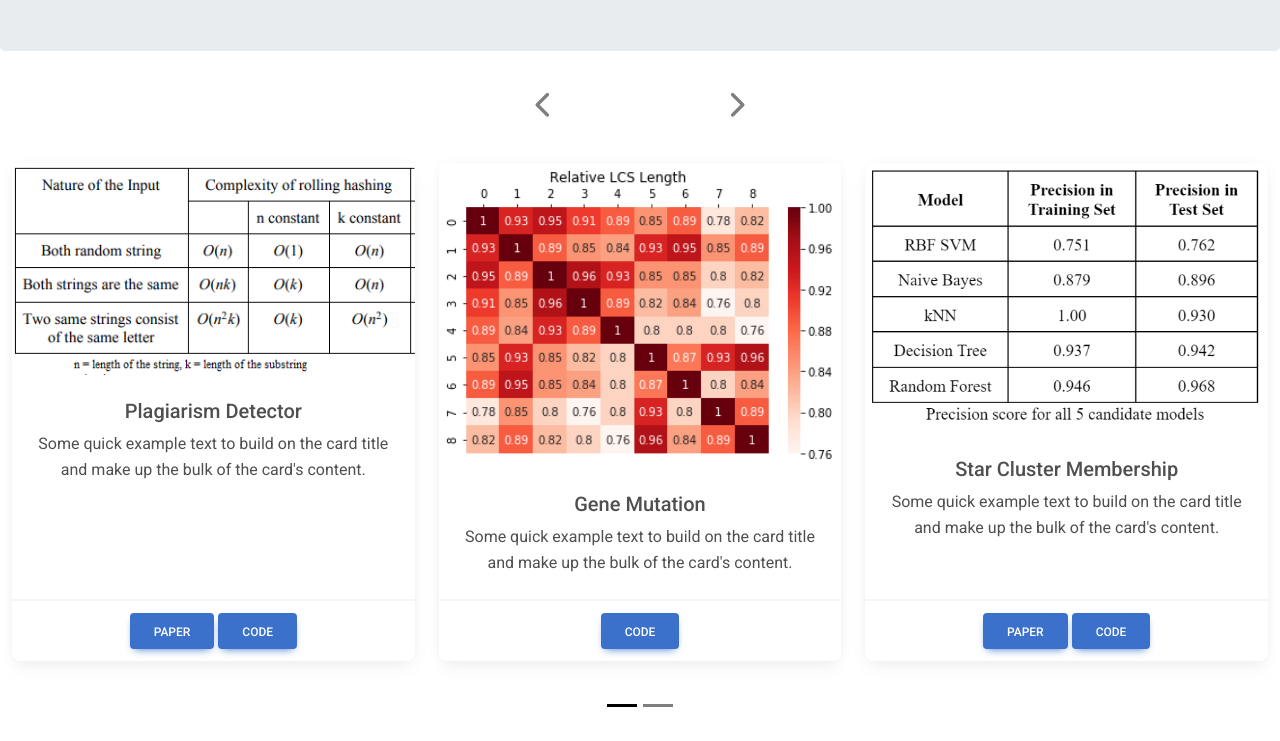
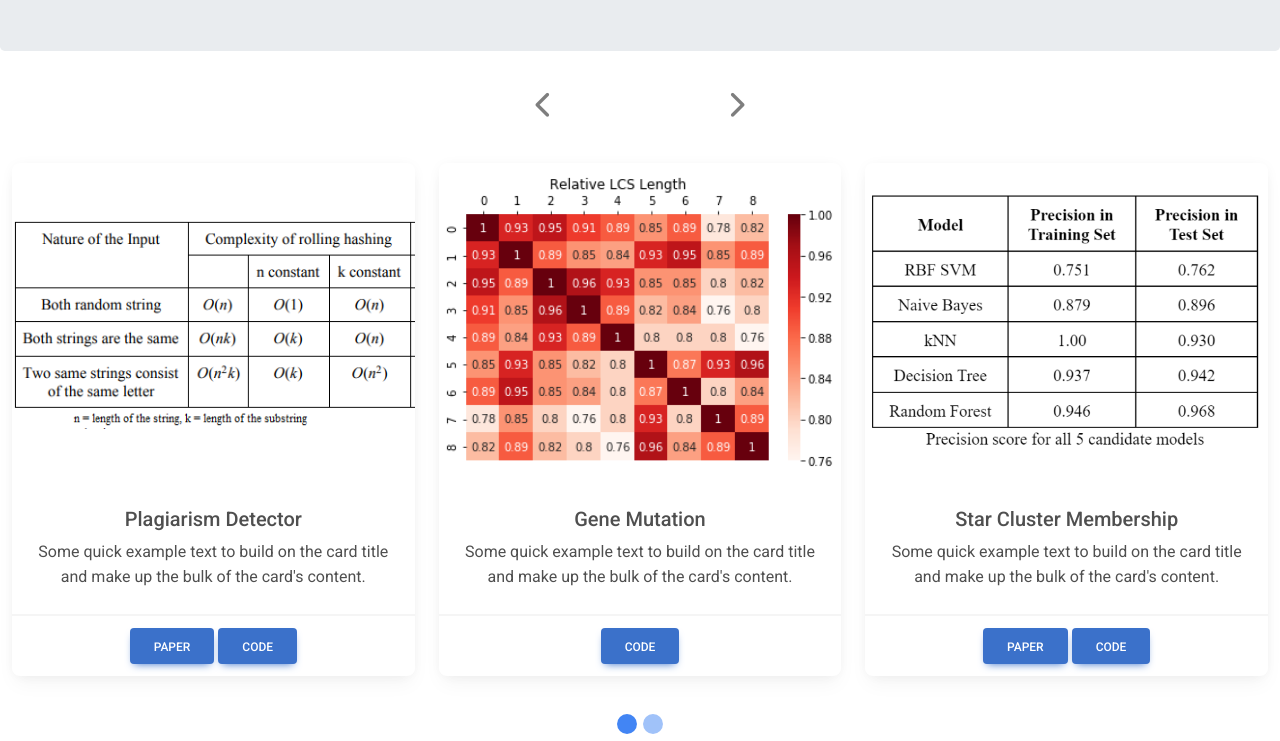
Before and after one commit to mahmud-nobe/Projects, a plain HTML site: page index.html in a window 1280 px wide. Shown: the part 211-952 px from the top of the page. Drawn offline with nearby package versions, Linux system fonts and the light colour scheme.

```diff
--- a/style.css
+++ b/style.css
@@ -1,3 +1,32 @@
-version https://git-lfs.github.com/spec/v1
-oid sha256:89a67892b16b3092b0bc42135390995ae47c7c5e243c00db82979c71ae77091f
-size 712
+@media screen and (min-width: 600px) {
+    .card-img-top{
+        object-fit: contain;
+        width: 100%;
+        height: 25vw;
+    }
+}
+
+.carousel-dark .carousel-indicators [data-mdb-target]{
+    width:1.25rem;
+    height:1.25rem;
+    border-radius: 70%;
+    background-color: #4285f4;
+    margin-bottom: -.75rem;
+    /* width: 20px;
+    height: 20px; */
+}
+
+/* .carousel-indicators li{
+    width:1.25rem;
+    max-width:1.25rem;
+    height:1.25rem;
+    margin-bottom:-3.75rem;
+    border-radius:50%;
+    background-color:#4285f4}
+
+.carousel-indicators .active{
+    width:1.56rem;
+    max-width:1.56rem;
+    height:1.56rem;
+    background-color:#4285f4;
+    border-radius:50%} */
```
Also changed, not shown: 1 other file.
